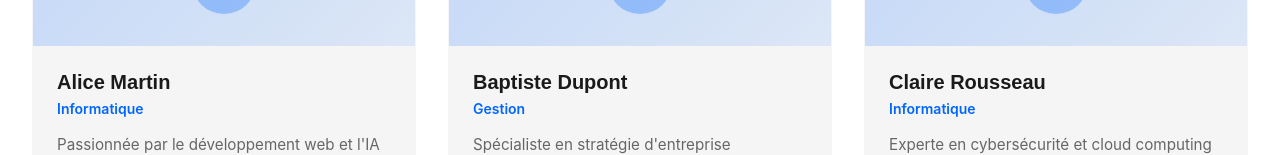
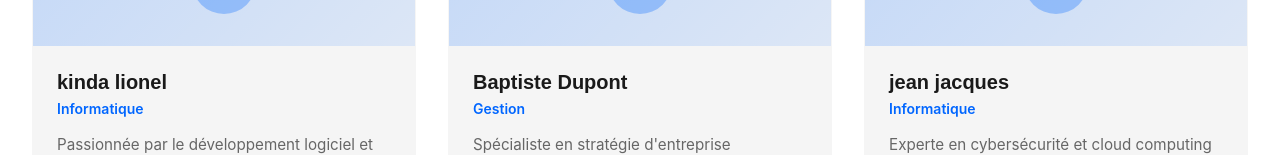
Before and after one commit to Severin-Dembele/ci_cd, a React (Vite) app: page /etudiants in a window 1280 px wide. Shown: the part 648-803 px from the top of the page. Built offline with nearby package versions, Linux system fonts and the light colour scheme.

Commit message:
Ajout des informations de Lionel

```diff
--- a/src/pages/Etudiants.tsx
+++ b/src/pages/Etudiants.tsx
@@ -15,10 +15,10 @@ interface Student {
 const STUDENTS: Student[] = [
   {
     id: 1,
-    name: 'Alice Martin',
+    name: 'kinda lionel',
     specialization: 'Informatique',
-    bio: 'Passionnée par le développement web et l\'IA',
-    email: 'alice.martin@example.com',
+    bio: 'Passionnée par le développement logiciel et l\'intelligence artificiel et securite logiciel',
+    email: 'kindalionel84@gmail.com',
     linkedin: 'linkedin.com/in/alice-martin',
   },
   {
@@ -31,7 +31,7 @@ const STUDENTS: Student[] = [
   },
   {
     id: 3,
-    name: 'Claire Rousseau',
+    name: 'jean jacques',
     specialization: 'Informatique',
     bio: 'Experte en cybersécurité et cloud computing',
     email: 'claire.rousseau@example.com',
```
Also changed, not shown: 1 other file (tests, documents, lock files or other folders).
